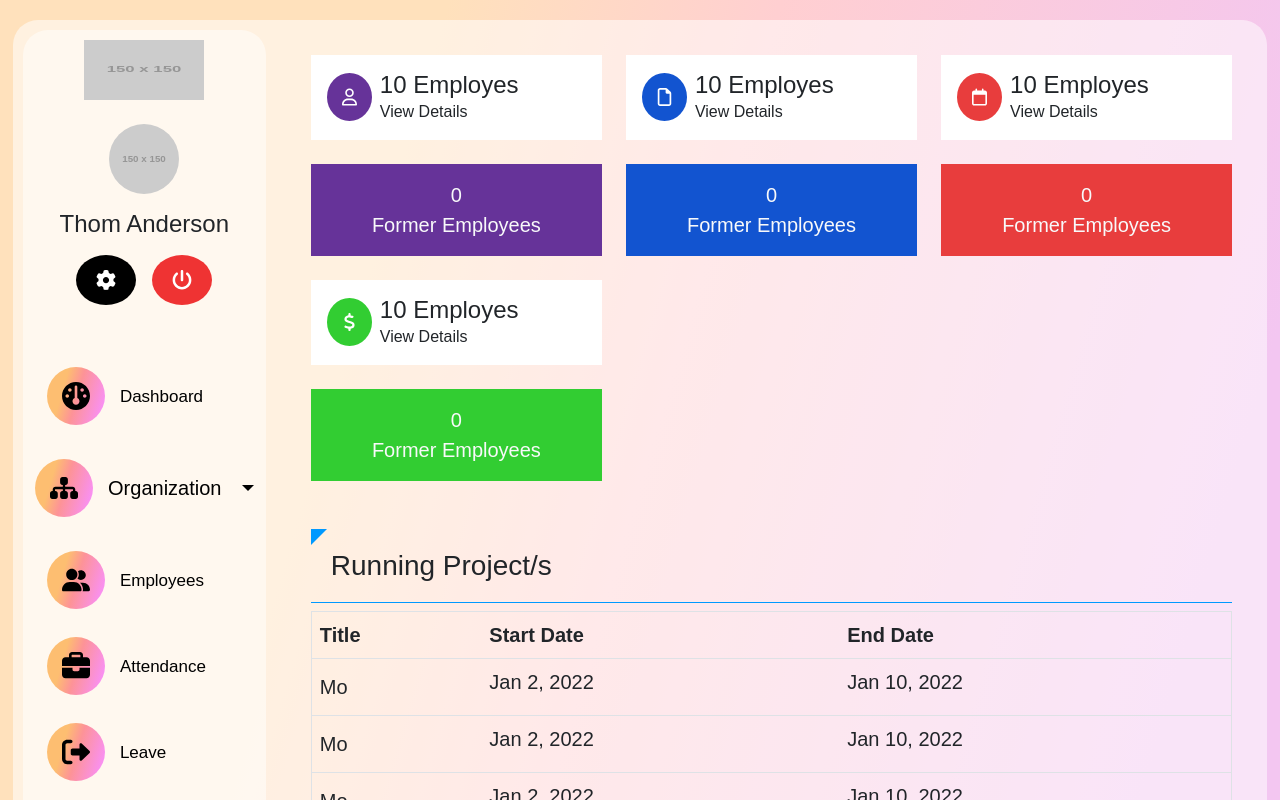
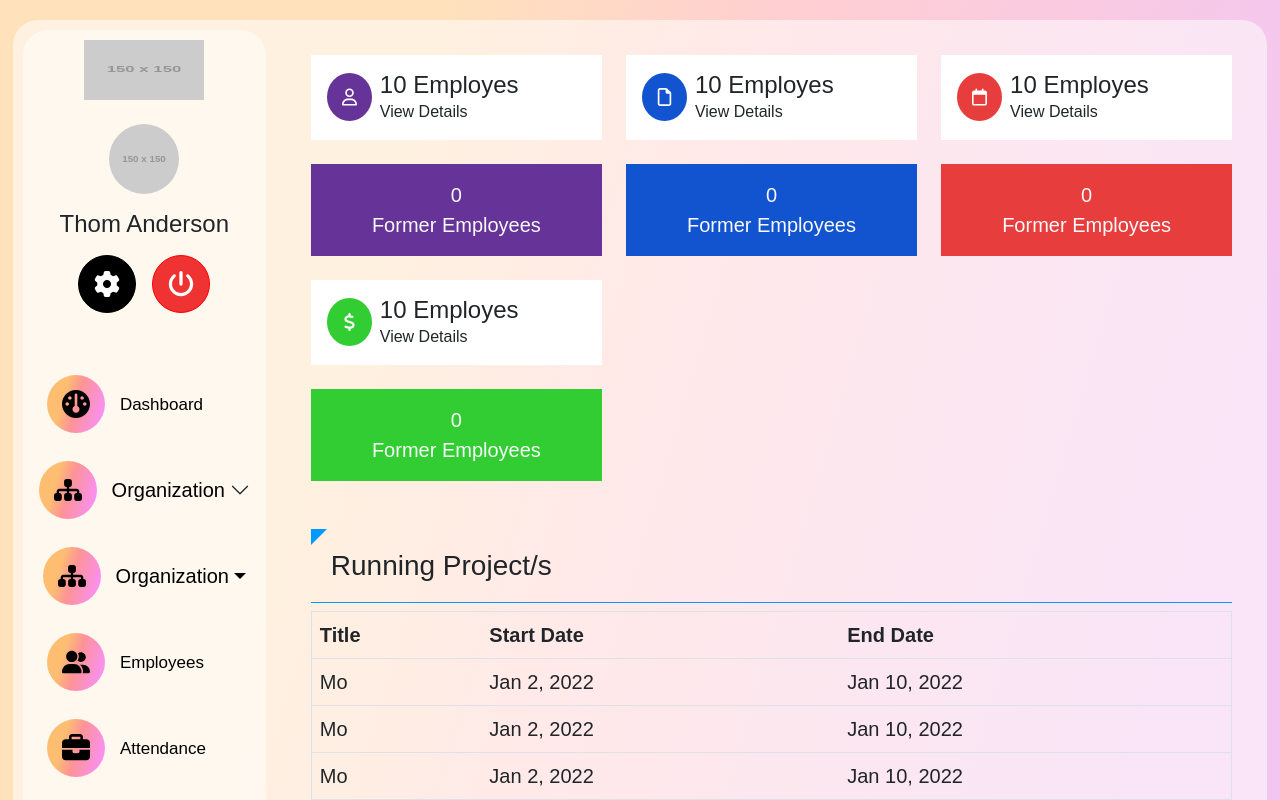
Before and after one commit to farghly/HR-Management-System, a React (Create React App) app: page / in a window 1280 px wide. Shown: the top 800 px of the page. Built offline with nearby package versions, Linux system fonts and the light colour scheme.

Commit message:
update style for nav, employee and dashboard

```diff
--- a/src/components/Dashboard/Dashboard.js
+++ b/src/components/Dashboard/Dashboard.js
@@ -109,9 +109,7 @@ function Dashboard() {
         </table>
       </div>
       {/* end of table */}
-
     </>
-
   );
 }
 
--- a/src/components/Employee/Addemployee.js
+++ b/src/components/Employee/Addemployee.js
@@ -2,8 +2,8 @@ import "./styles.css";
 import Navbar from "../Navbar/Navbar";
 function AddEmployee() {
   return (
-    <div class=" addemployee">
-      <a href="/employees" class="btn btn-primary my-3 employee-list">
+    <>
+      <a href="/employees" class="btn btn-primary mb-3 employee-list">
         Employee List
       </a>
       <h3>Add New Employee</h3>
@@ -73,7 +73,7 @@ function AddEmployee() {
           <input class="btn btn-danger" type="reset" value="Cancel" />
         </div>
       </form>
-    </div>
+    </>
   );
 }
 
--- a/src/components/Employee/Employee.js
+++ b/src/components/Employee/Employee.js
@@ -3,10 +3,9 @@ import Navbar from "../Navbar/Navbar";
 function Employees() {
   return (
     <>
-      <div class="container">
       <a
         href="/employees/addemployee"
-          class="btn btn-primary my-3 employee-list"
+        class="btn btn-primary mb-3 employee-list"
       >
         Add Employee
       </a>
@@ -55,7 +54,6 @@ function Employees() {
           </tbody>
         </table>
       </div>
-      </div>
     </>
   );
 }
--- a/src/components/Employee/styles.css
+++ b/src/components/Employee/styles.css
@@ -26,6 +26,7 @@ form input[type="file"] {
 
 form select {
     padding: 14px 20px;
+    border: none;
 }
 
 table {
@@ -66,7 +67,7 @@ input:focus {
 .employee-list {
     font-size: 20px;
     width: fit-content;
-    padding: 12px 30px;
+    padding: 12px 20px;
 }
 
 
--- a/src/components/Navbar/Navbar.js
+++ b/src/components/Navbar/Navbar.js
@@ -30,6 +30,39 @@ function Navbar() {
               <i class="fa-solid fa-gauge"></i>
               <span>Dashboard</span>
             </a>
+          </li>
+          <li>
+            <div class="accordion" id="accordionPanelsStayOpenExample">
+              <div class="accordion-item">
+                <h2 class="accordion-header" id="panelsStayOpen-headingOne">
+                  <button
+                    class="accordion-button collapsed drpdwn"
+                    type="button"
+                    data-bs-toggle="collapse"
+                    data-bs-target="#panelsStayOpen-collapseOne"
+                    aria-expanded="false"
+                    aria-controls="panelsStayOpen-collapseOne"
+                  >
+                    <i class="fa-solid fa-sitemap"></i>
+                    <span>Organization</span>
+                  </button>
+                </h2>
+                <div
+                  id="panelsStayOpen-collapseOne"
+                  class="accordion-collapse collapse "
+                  aria-labelledby="panelsStayOpen-headingOne"
+                >
+                  <div class="accordion-body d-flex flex-column gap-3">
+                    <a class="dropdown-item" href="/designation">
+                      Designation
+                    </a>
+                    <a class="dropdown-item" href="/department">
+                      Department
+                    </a>
+                  </div>
+                </div>
+              </div>
+            </div>
           </li>
           <li>
             <button
--- a/src/components/Navbar/navbar.css
+++ b/src/components/Navbar/navbar.css
@@ -1,10 +1,7 @@
 .logo {
-
     gap: 10px;
     justify-content: center;
 }
-
-@media (max-width:600px) {}
 
 .logo-img {
     width: 120px;
@@ -18,19 +15,33 @@
     border-radius: 50%;
 }
 
-aside svg {
+aside .btns svg {
     font-size: 20px;
-    height: 30px;
-    width: 30px;
+    height: 26px;
+    width: 26px;
     color: white;
+    transition: 0.3s all;
 }
 
+aside .btns .setting svg:hover {
+    background-color: white;
+    color: black;
+}
+
+aside .btns .logOut svg:hover {
+    background-color: white;
+    color: red;
+}
+
+
 .sett {
-    background-color: rgb(0, 0, 0)
+    background-color: rgb(0, 0, 0);
+    border: 1px solid black;
 }
 
 .log-out {
     background-color: rgb(239, 51, 51);
+    border: 1px solid red;
 }
 
 @media (max-width:990px) {
@@ -116,6 +127,18 @@ li:hover .nav-text {
     }
 }
 
+.accordion-item {
+    background-color: inherit;
+}
+
+.accordion-item {
+    border: none;
+}
+
+button:after {
+    margin-left: -10px !important;
+}
+
 .drpdwn {
     width: 100%;
     height: 100%;
@@ -127,8 +150,14 @@ li:hover .nav-text {
     align-items: center;
     gap: 15px;
     justify-content: center;
+    padding: 0;
+    border: none;
 }
 
 .drpdwn:hover {
     background-color: inherit;
 }
+
+.accordion-body a {
+    font-size: 18px;
+}
--- a/src/components/organization/department/Department.css
+++ b/src/components/organization/department/Department.css
@@ -48,8 +48,8 @@ svg {
     color: white;
 }
 
-tr td:first-child {
-    line-height: 2;
+.department-list tr td:first-child {
+    line-height: 3;
 }
 
 tr {
```
Lines whose indentation alone changed are shown as unchanged.
